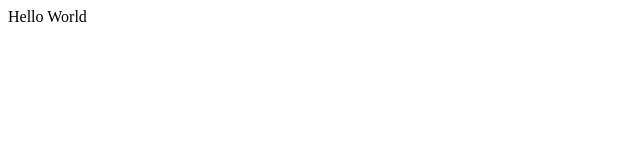
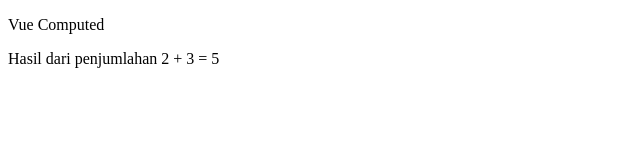
Before and after one commit to raliefrenha2/latihan-vue, a plain HTML site: page index.html in a window 1280 px wide. Shown: the whole page, without its empty margins (0-640 px from the left). Drawn offline with Linux system fonts and the light colour scheme.

Commit message:
computed propeties

```diff
--- a/assets/js/app.js
+++ b/assets/js/app.js
@@ -1,6 +1,14 @@
 new Vue({
     el: '#app',
     data: {
-        message: 'Hello World'
+        message: 'Vue Computed',
+        int1: 2,
+        int2: 3
+
+    },
+    computed: {
+        sum: function () {
+            return this.int1 + this.int2
+        }
     }
 })
--- a/index.html
+++ b/index.html
@@ -10,7 +10,8 @@
 
 <body>
     <div id="app">
-        {{ message }}
+        <p>{{ message }}</p>
+        <p>Hasil dari penjumlahan {{ int1 }} + {{ int2 }} = {{ sum }}</p>
     </div>
 
     <script src="assets/vendor/vue.js"></script>
```
